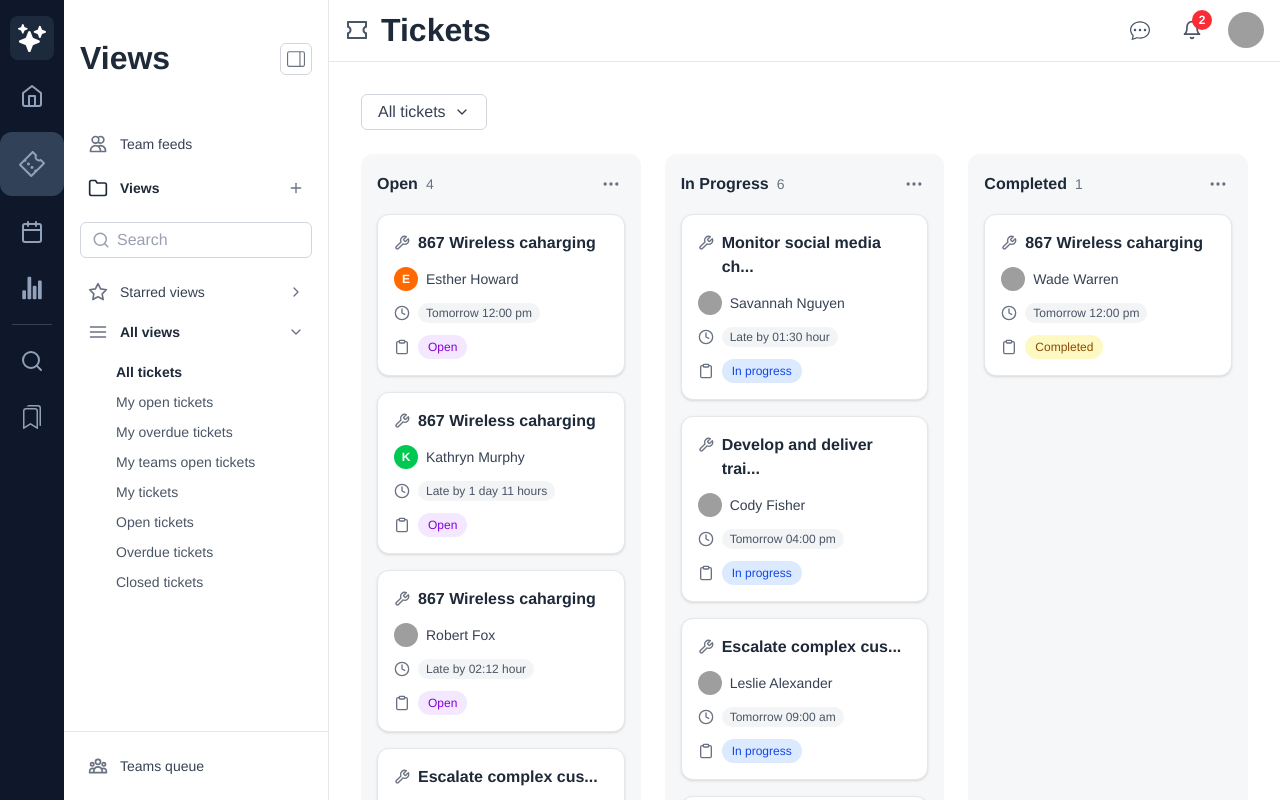
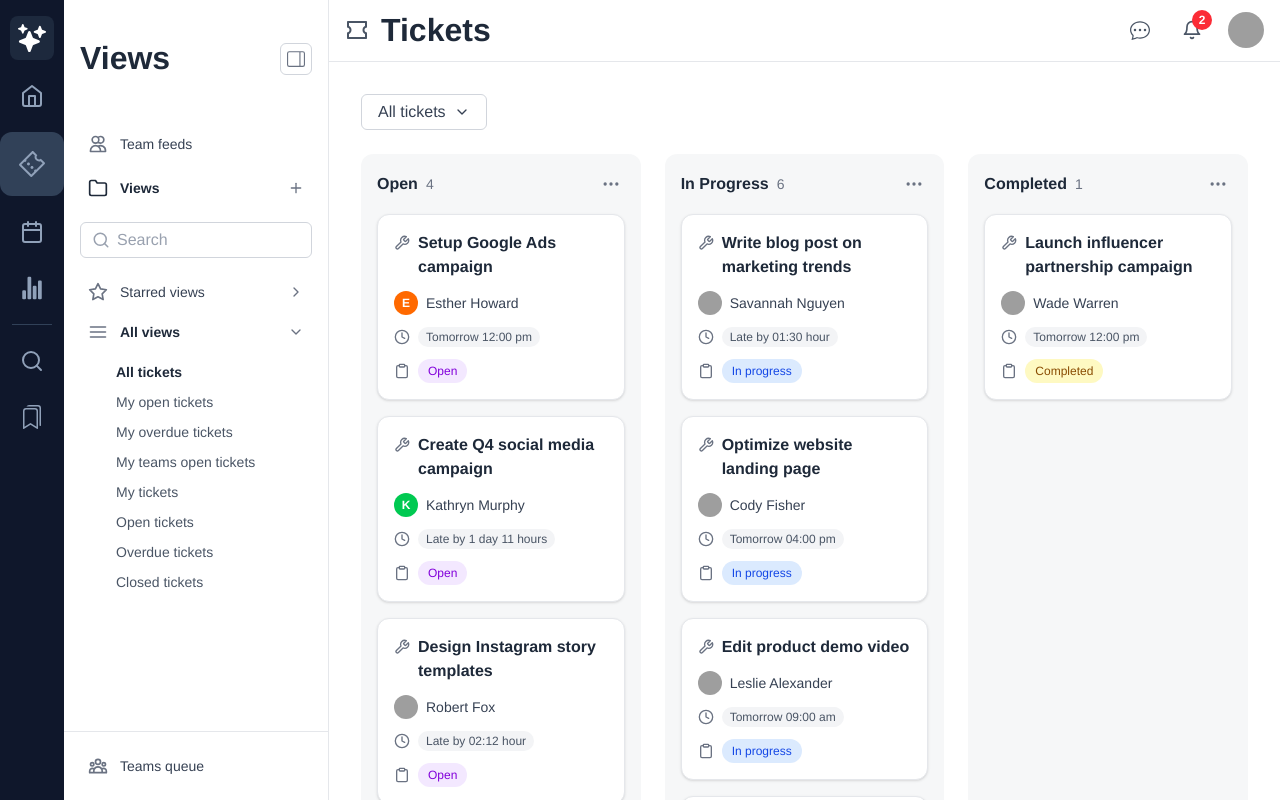
Before and after one commit to Mario-Duarte/kanban-board-demo, a React (Vite) app: page / in a window 1280 px wide. Built offline with nearby package versions, Linux system fonts and the light colour scheme; grey boxes are pictures that could not be loaded.

Commit message:
updated titles to follow a marketing theme and updated grabbed cards style

```diff
--- a/src/components/card/taskCard.tsx
+++ b/src/components/card/taskCard.tsx
@@ -34,12 +34,11 @@ export const TaskCard: React.FC<TaskCardProps> = ({ task }) => {
 
   const style = {
     transform: CSS.Translate.toString(transform),
-    opacity: isDragging ? 0.8 : 1,
   };
 
   return (
     <div
-      className={`bg-white border border-gray-200 rounded-xl p-4 shadow-sm hover:shadow-md transition-shadow duration-200 cursor-grab`}
+      className={` border ${isDragging ? 'bg-slate-200' : 'bg-white'} border-gray-200 rounded-xl p-4 shadow-sm hover:shadow-md transition-shadow duration-200 cursor-grab`}
       style={style}
       ref={setNodeRef}
       {...listeners}
--- a/src/components/views/tickets.tsx
+++ b/src/components/views/tickets.tsx
@@ -8,7 +8,7 @@ import { useState } from "react";
 const openTasks: Task[] = [
   {
     id: "t132",
-    title: "867 Wireless caharging",
+    title: "Create Q4 social media campaign",
     assignee: {
       name: "Kathryn Murphy",
       initials: "K",
@@ -19,7 +19,7 @@ const openTasks: Task[] = [
   },
   {
     id: "t333",
-    title: "867 Wireless caharging",
+    title: "Design Instagram story templates",
     assignee: {
       name: "Robert Fox",
       avatarUrl: "https://i.pravatar.cc/150?img=2",
@@ -31,7 +31,7 @@ const openTasks: Task[] = [
   },
   {
     id: "t874",
-    title: "Escalate complex cus...",
+    title: "Analyze competitor content strategy",
     assignee: {
       name: "Cameron Williamson",
       avatarUrl: "https://i.pravatar.cc/150?img=6",
@@ -43,7 +43,7 @@ const openTasks: Task[] = [
   },
   {
     id: "t102",
-    title: "867 Wireless caharging",
+    title: "Setup Google Ads campaign",
     assignee: {
       name: "Esther Howard",
       initials: "E",
@@ -57,7 +57,7 @@ const openTasks: Task[] = [
 const inProgressTasks: Task[] = [
   {
     id: "t273",
-    title: "Monitor social media ch...",
+    title: "Write blog post on marketing trends",
     assignee: {
       name: "Savannah Nguyen",
       avatarUrl: "https://i.pravatar.cc/150?img=1",
@@ -69,7 +69,7 @@ const inProgressTasks: Task[] = [
   },
   {
     id: "t587",
-    title: "Escalate complex cus...",
+    title: "Edit product demo video",
     assignee: {
       name: "Leslie Alexander",
       avatarUrl: "https://i.pravatar.cc/150?img=4",
@@ -81,14 +81,14 @@ const inProgressTasks: Task[] = [
   },
   {
     id: "t667",
-    title: "Develop and deliver trai...",
+    title: "Schedule LinkedIn content calendar",
     assignee: { name: "Guy Hawkins", initials: "G", bgColor: "bg-cyan-500" },
     dueDate: "Tomorrow 09:00 am",
     status: "In progress",
   },
   {
     id: "t709",
-    title: "867 Wireless caharging",
+    title: "Create email newsletter template",
     assignee: {
       name: "Jacob Jones",
       avatarUrl: "https://i.pravatar.cc/150?img=5",
@@ -100,7 +100,7 @@ const inProgressTasks: Task[] = [
   },
   {
     id: "t409",
-    title: "Develop and deliver trai...",
+    title: "Optimize website landing page",
     assignee: {
       name: "Cody Fisher",
       avatarUrl: "https://i.pravatar.cc/150?img=3",
@@ -112,7 +112,7 @@ const inProgressTasks: Task[] = [
   },
   {
     id: "t901",
-    title: "867 Wireless caharging",
+    title: "Design Facebook ad creatives",
     assignee: {
       name: "Jacob Jones",
       avatarUrl: "https://i.pravatar.cc/150?img=7",
@@ -127,7 +127,7 @@ const inProgressTasks: Task[] = [
 const completedTasks: Task[] = [
   {
     id: "t111",
-    title: "867 Wireless caharging",
+    title: "Launch influencer partnership campaign",
     assignee: {
       name: "Wade Warren",
       avatarUrl: "https://i.pravatar.cc/150?img=8",
```
